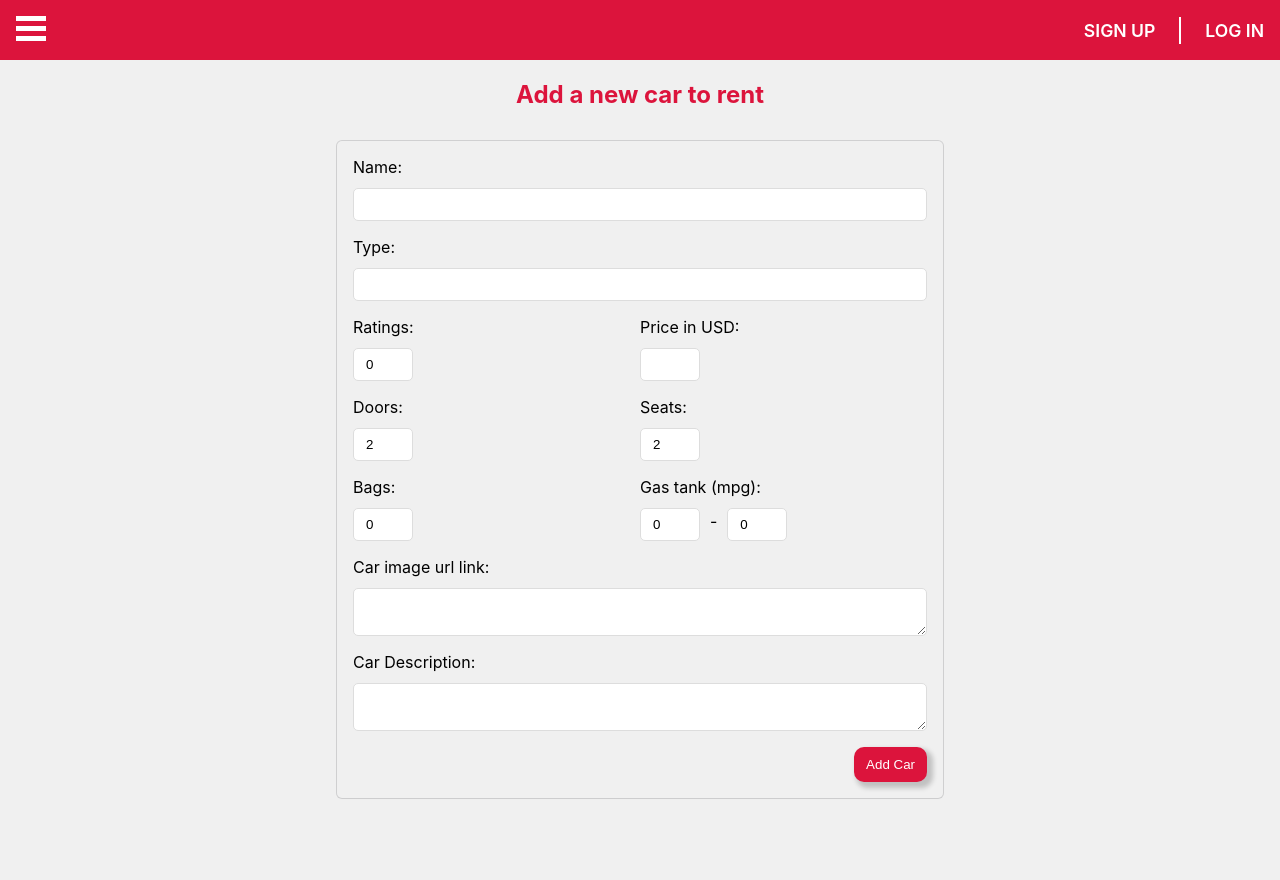
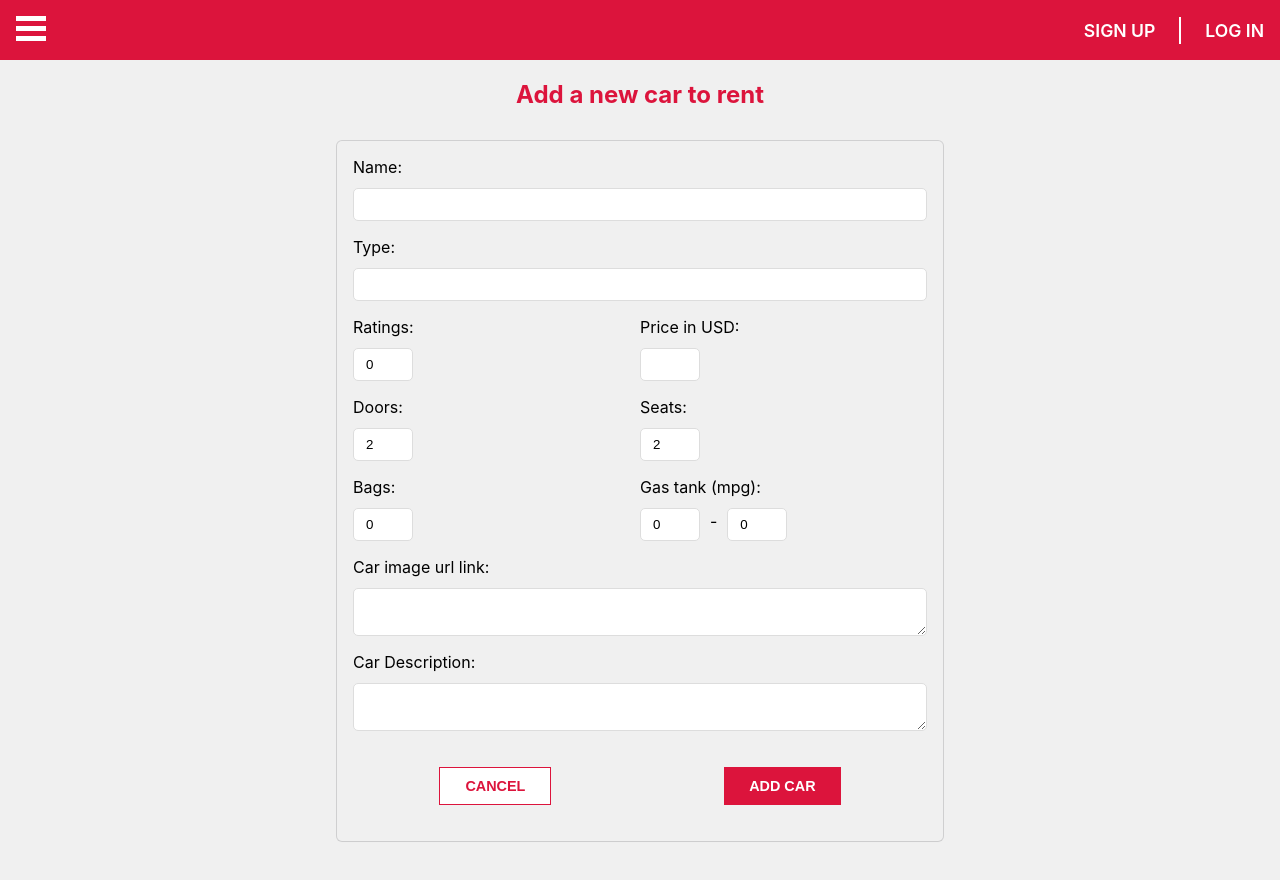
Before and after one commit to code-owl-flock/car-rental-frontend, a React (Create React App) app: page /add_car in a window 1280 px wide. Shown: the top 880 px of the page. Before the commit the page ends 848 px from the top, so only its background shows below. Built offline with nearby package versions, Linux system fonts and the light colour scheme.

Commit message:
add button wrapper in addCar.js

```diff
--- a/src/components/addCar.js
+++ b/src/components/addCar.js
@@ -224,9 +224,14 @@ const AddCar = () => {
                 required
               />
             </label>
-            <button type="submit" className="add_car_button">
-              Add Car
-            </button>
+            <div className="button_wrapper">
+              <button type="button" className="cancel_btn" onClick={() => navigate(-1)}>
+                Cancel
+              </button>
+              <button type="submit" className="btn">
+                Add Car
+              </button>
+            </div>
           </form>
         </div>
       </div>
--- a/src/styles/addCar.css
+++ b/src/styles/addCar.css
@@ -83,20 +83,26 @@
   padding-bottom: 2rem;
 }
 
-.car_form_container button {
-  padding: 10px 12px;
-  align-self: flex-end;
-  color: #fff;
-  background-color: var(--primary-color);
-  border: none;
-  box-shadow: 4px 4px 5px 2px rgba(0, 0, 0, 0.2);
-  border-radius: 10px;
+.button_wrapper {
+  display: flex;
+  justify-content: center;
 }
 
-.car_form_container button:hover {
-  box-shadow: none;
+.cancel_btn {
+  font-size: 0.9rem;
+  font-weight: 600;
+  padding: 10px 25px;
+  text-transform: uppercase;
+  margin: 20px auto;
+  color: var(--primary-color);
+  border: 1px solid var(--primary-color);
+  background-color: #fff;
+}
+
+.cancel_btn:hover {
   cursor: pointer;
-  transform: translateY(-2px);
+  box-shadow: 2.5px 2.5px 0 0 var(--primary-hover);
+  transform: translate(-2.5px, -2.5px);
 }
 
 @media screen and (min-width: 768px) {
```
